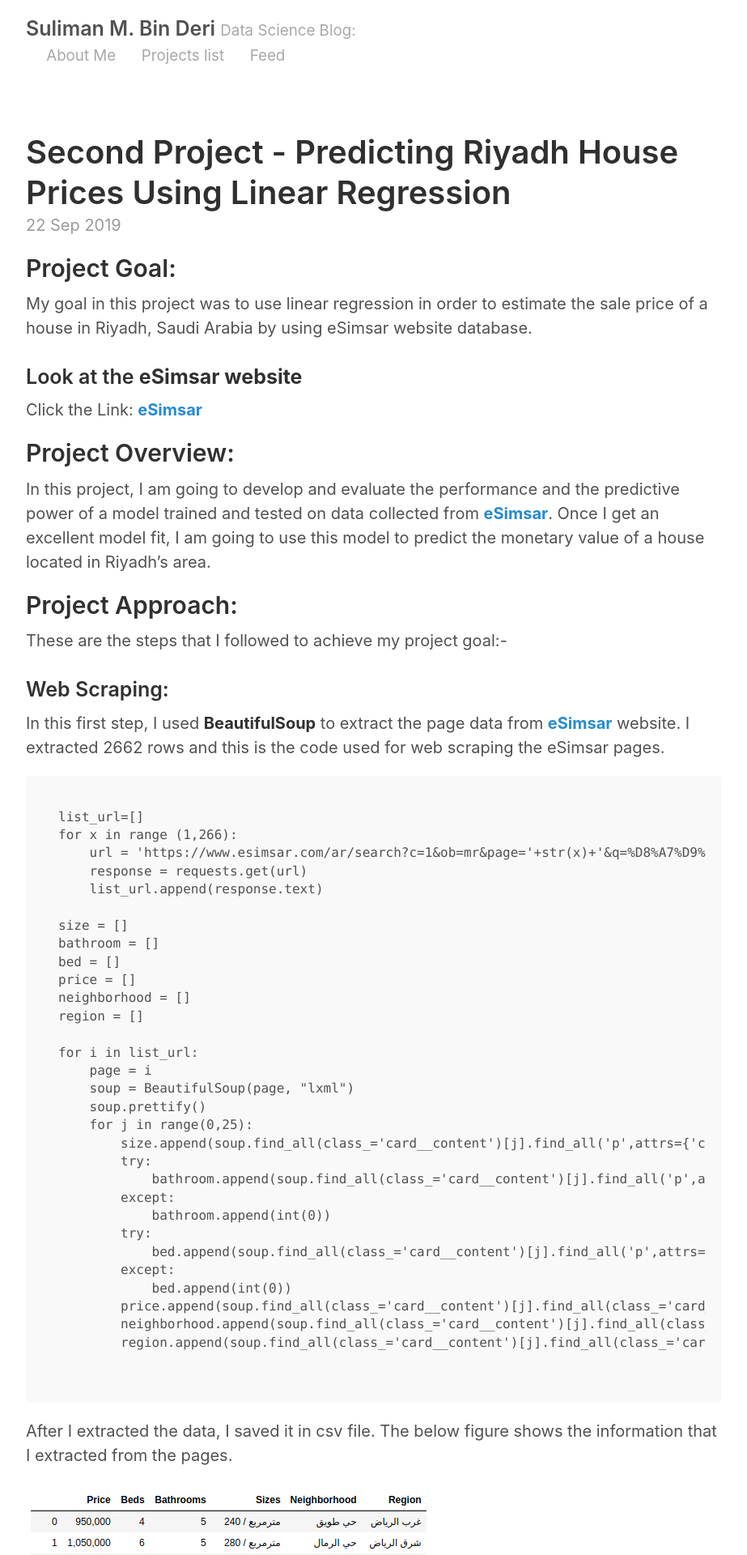
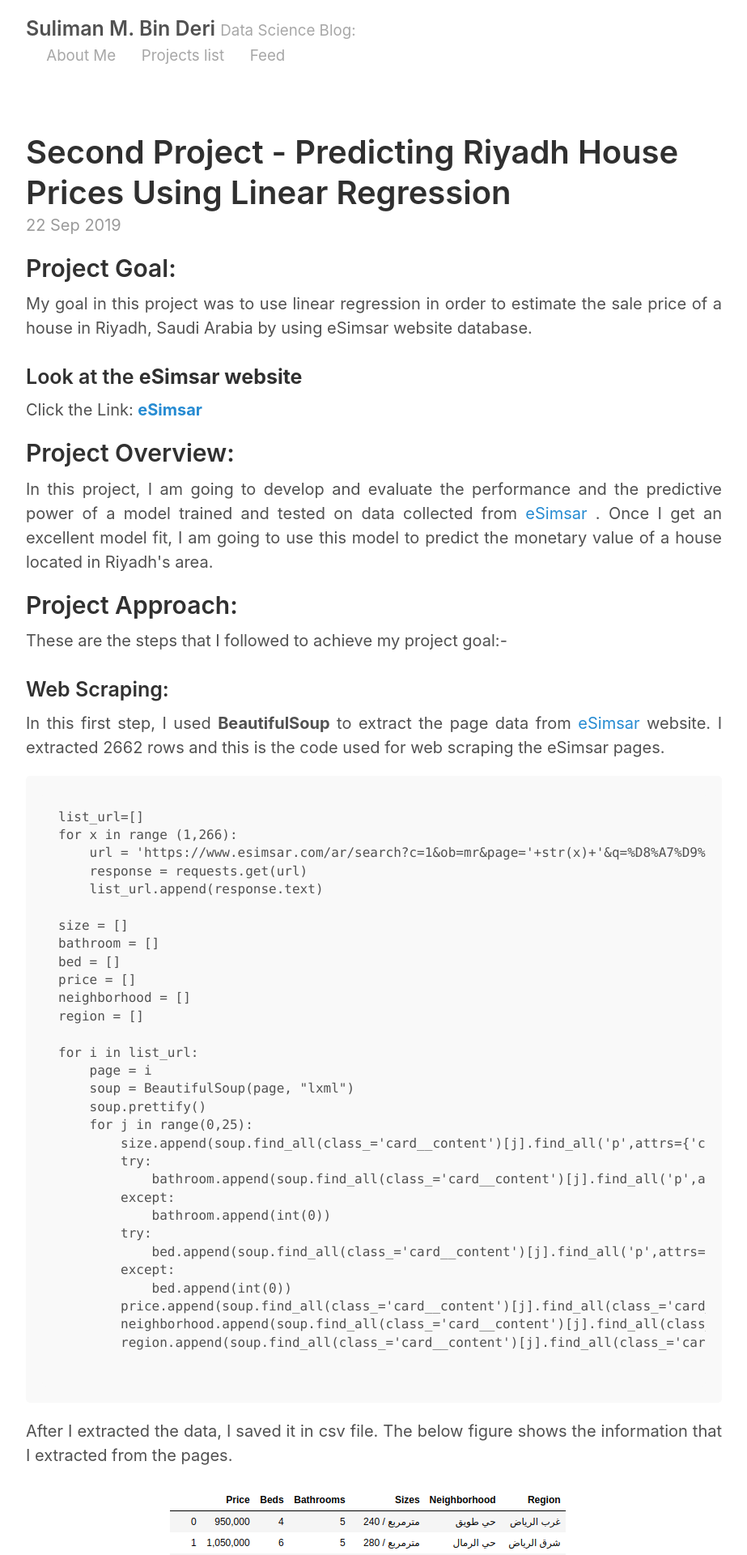
Before and after one commit to SulimanMD/SulimanMD.github.io, a Jekyll site: the page built from _posts/2019-09-22-Project_2.md, in a window 1280 px wide. Shown: the top 1920 px of the page at 81% size, without its empty margins (178-1101 px from the left). Built offline with Jekyll 4.4.1, drawn with Linux system fonts in a browser that asks for light colours.

Commit message:
Commit number 00

````diff
--- a/_posts/2019-09-22-Project_2.md
+++ b/_posts/2019-09-22-Project_2.md
@@ -4,8 +4,8 @@ title: Second Project - Predicting Riyadh House Prices Using Linear Regression
 ---
 ## Project Goal:
 
-My goal in this project was to use linear regression in order to estimate the sale price of a house in Riyadh, Saudi Arabia by
-using eSimsar website database.
+<p align="justify">My goal in this project was to use linear regression in order to estimate the sale price of a house in Riyadh, Saudi Arabia by
+using eSimsar website database.</p>
 
 
 ### Look at the **eSimsar website**
@@ -13,7 +13,7 @@ Click the Link: [**eSimsar**](https://www.esimsar.com/)
 
 
 ## Project Overview:
-In this project, I am going to develop and evaluate the performance and the predictive power of a model trained and tested on data collected from [**eSimsar**](https://www.esimsar.com/). Once I get an excellent model fit, I am going to use this model to predict the monetary value of a house located in Riyadh's area.
+<p align="justify">In this project, I am going to develop and evaluate the performance and the predictive power of a model trained and tested on data collected from<a href= "https://www.esimsar.com/"> eSimsar </a>. Once I get an excellent model fit, I am going to use this model to predict the monetary value of a house located in Riyadh's area.</p>
 
 
 ## Project Approach:
@@ -22,7 +22,7 @@ These are the steps that I followed to achieve my project goal:-
 
 ### Web Scraping:
 
-In this first step, I used **BeautifulSoup** to extract the page data from [**eSimsar**](https://www.esimsar.com/) website. I extracted 2662 rows and this is the code used for web scraping the eSimsar pages.
+<p align="justify">In this first step, I used <b>BeautifulSoup</b> to extract the page data from <a href= "https://www.esimsar.com/"> eSimsar </a>website. I extracted 2662 rows and this is the code used for web scraping the eSimsar pages.</p>
 ```
 list_url=[]
 for x in range (1,266):
@@ -57,7 +57,7 @@ for i in list_url:
 
 ```
 
-After I extracted the data, I saved it in csv file. The below figure shows the information that I extracted from the pages.
+<p align="justify">After I extracted the data, I saved it in csv file. The below figure shows the information that I extracted from the pages.</p>
 
 ![Image test]({{ site.url }}/images/house1.png)
 
@@ -65,7 +65,7 @@ After I extracted the data, I saved it in csv file. The below figure shows the i
 
 ### Cleaning Data & Exploratory Data Analysis:
 
-In the second step, I started to cleaning the data. I did some cleaning and filtering on the columns. I made the size column of the houses on the range between 200 and 1300, and the price column to be in range between 200,000 and 20,000,000. Also, since my data are not that big I deleted the neighborhood column and I added a new column called Region_Eng which is same as Region but translated to English. After the data cleaning, The below figure shows the remaining data.
+<p align="justify">In the second step, I started to cleaning the data. I did some cleaning and filtering on the columns. I made the size column of the houses on the range between 200 and 1300, and the price column to be in range between 200,000 and 20,000,000. Also, since my data are not that big I deleted the neighborhood column and I added a new column called Region_Eng which is same as Region but translated to English. After the data cleaning, The below figure shows the remaining data.</p>
 
 ![Image test]({{ site.url }}/images/house2.png)
 
@@ -73,7 +73,7 @@ In the second step, I started to cleaning the data. I did some cleaning and filt
 
 ### Developing Models:
 
-In this step, I started to develop multiple model and chose the best one to test my test-data on it. in the below models, I will show the OLS model, Residual and QQ plot, and cross validation R-squared. These are the code of OLS model and QQ plot.
+<p align="justify">In this step, I started to develop multiple model and chose the best one to test my test-data on it. in the below models, I will show the OLS model, Residual and QQ plot, and cross validation R-squared. These are the code of OLS model and QQ plot.</p>
 
 ```
 def Model_OLS(x,y):
@@ -104,7 +104,7 @@ def QQ_plot(x,y):
 
 #### Baseline Model:
 
-In this model, I used only the numercal features which are Price, Beds, Bathrooms, and Sizes and this is what I got.
+<p align="justify">In this model, I used only the numercal features which are Price, Beds, Bathrooms, and Sizes and this is what I got.</p>
 
 ![Image test]({{ site.url }}/images/Baseline_ols.png)
 
@@ -115,12 +115,12 @@ This is the cross validation score:
 Linear Regression  R2  = 0.4988
 Ridge Regression  R2 = 0.4989
 ```
-We can see that the score of R-squared is low and the correlation metrix shows that the size column is highly correlated with my target. In the comming models, I will try to improve R-squared and make sure that the residuals plot is fine.
+<p align="justify">We can see that the score of R-squared is low and the correlation metrix shows that the size column is highly correlated with my target. In the comming models, I will try to improve R-squared and make sure that the residuals plot is fine.</p>
 
 
 #### First Model:
 
-In this model, I added the catogrical feature (Region_Eng) and I noticed that the R-squared improved.
+<p align="justify">In this model, I added the catogrical feature (Region_Eng) and I noticed that the R-squared improved.</p>
 
 ![Image test]({{ site.url }}/images/Heatmap.png)
 
@@ -138,7 +138,7 @@ Ridge Regression  R2 = 0.626
 
 #### Second Model:
 
-In this model, I try to normalize my target by using power transform. The two figures below shows the price distplot before and after using power transform.
+<p align="justify">In this model, I try to normalize my target by using power transform. The two figures below shows the price distplot before and after using power transform.</p>
 ```
 from sklearn.preprocessing import power_transform
 target = df_f['Price'].values.reshape(-1,1)
@@ -162,7 +162,7 @@ Ridge Regression  R2 = 0.6698
 
 #### Third Model:
 
-In this model, I try to normalize the size feature by using power transform. The two figures below shows the size distplot before and after using power transform.
+<p align="justify">In this model, I try to normalize the size feature by using power transform. The two figures below shows the size distplot before and after using power transform.</p>
 ```
 target_sizes = df_f.loc[:, df_f.columns == 'Sizes']
 pt = PowerTransformer()
@@ -187,7 +187,7 @@ Ridge Regression  R2 = 0.6897
 
 #### Testing Final Model (Third Model):
 
-In this step, I tested my data-test in the chosen model which is the third model and this is what I got.
+<p align="justify">In this step, I tested my data-test in the chosen model which is the third model and this is what I got.</p>
 
 ![Image test]({{ site.url }}/images/Test_ols.png)
 
@@ -202,4 +202,14 @@ Ridge Regression  R2 = 0.6186
 
 ## Conclusion and Future Work:
 
-We can see that when I did a power-transform on the target and the size feature this result a better residuals and R-sqaured score. For future work, I will used a better website or multiple websites that give me more features such as house front, street width, and two other features.
+<p align="justify">We can see that when I did a power-transform on the target and the size feature this result a better residuals and R-sqaured score. For future work, I will used a better website or multiple websites that give me more features such as house front, street width, and two other features.</p>
+
+
+
+<style>
+img {
+  display: block;
+  margin-left: auto;
+  margin-right: auto;
+}
+</style>
````
Also changed, not shown: _posts/2019-09-07-Suliman-blog.md (+17 -6 lines).
